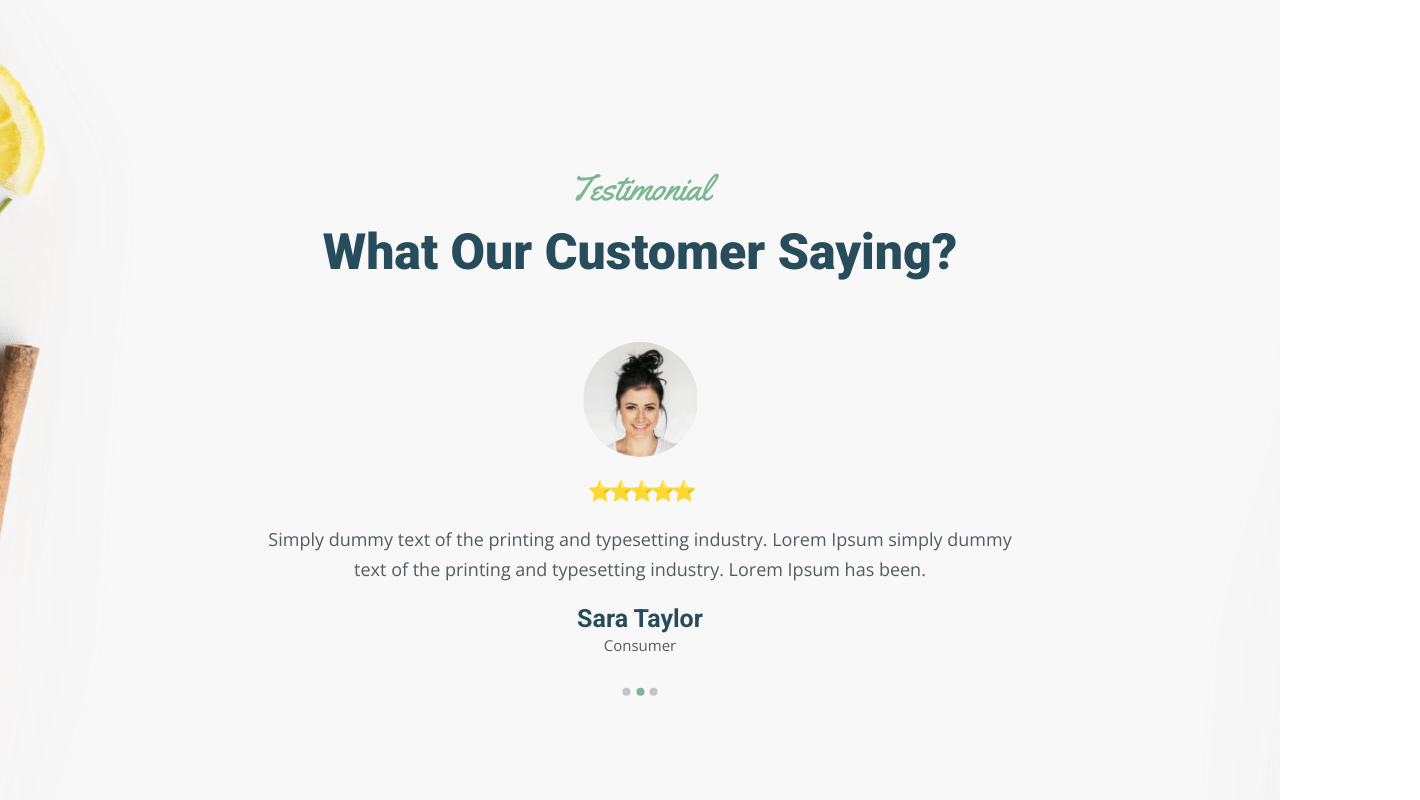
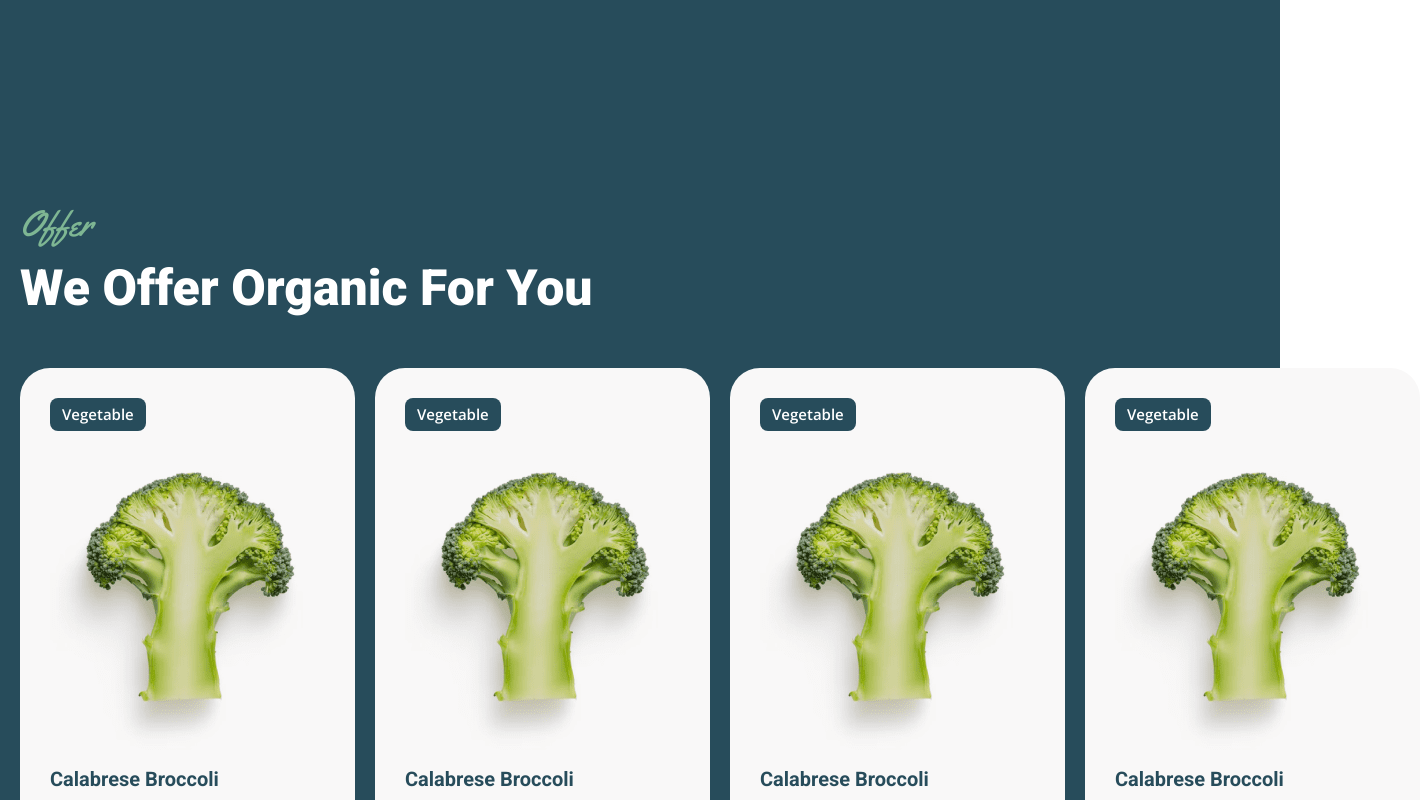
Before and after one commit to KyrychenkoDmytro/sigma, a React (Create React App) app in the folder final/: page / in a window 1280 px wide. Shown: the top 800 px of the page, 1420 px wide, since content can reach past the window. Built offline with nearby package versions, Linux system fonts and the light colour scheme.

Commit message:
Offer section

```diff
--- /dev/null
+++ b/final/src/Components/Offer/Offer.jsx
@@ -0,0 +1,22 @@
+import './Offer.scss';
+import CategoriesItem from '../CategoriesItem/CategoriesItem';
+
+const Offer = () => {
+    return (
+        <section className="Offer">
+            <div className="container">
+                <div className="Offer__wrap">
+                    <div className="title-label Offer__title-label">Offer</div>
+                    <h2 className="title Offer__title">We Offer Organic For You</h2>
+                    <div className="Offer__wrap-items">
+                        {[...Array(4)].map((_, index) => (
+                            <CategoriesItem key={index} />
+                        ))}
+                    </div>
+                </div>
+            </div>
+        </section>
+    );
+}
+
+export default Offer;
--- /dev/null
+++ b/final/src/Components/Offer/Offer.scss
@@ -0,0 +1,21 @@
+@import '../../scss/variables';
+
+.Offer {
+    padding: 200px 0;
+    background-color: $darkSlateGray;
+
+    &__title-label {
+        margin-bottom: 10px;
+    }
+
+    &__title {
+        margin-bottom: 50px;
+        color: #fff;
+    }
+
+    &__wrap-items {
+        display: grid;
+        grid-template-columns: repeat(4, 1fr);
+        gap: 20px;
+    }
+}
--- a/final/src/Components/Testimonial/Testimonial.scss
+++ b/final/src/Components/Testimonial/Testimonial.scss
@@ -104,10 +104,15 @@
         &::after {
             content: "";
             display: block;
+            box-sizing: border-box;
             width: 200px;
             height: 200px;
+            border: 6px solid #fff;
             border-radius: 50%;
             position: absolute;
+            top: 50%;
+            left: 50%;
+            transform: translate(-50%, -50%);
         }
     }
 }
--- a/final/src/pages/Home/Home.jsx
+++ b/final/src/pages/Home/Home.jsx
@@ -4,6 +4,7 @@ import OfferBanner from '../../Components/OfferBanner/OfferBanner';
 import AboutUs from '../../Components/AboutUs/AboutUs';
 import Categories from '../../Containers/Categories/Categories';
 import Testimonial from '../../Components/Testimonial/Testimonial';
+import Offer from '../../Components/Offer/Offer';
 
 const Home = () => {
     return (
@@ -12,7 +13,8 @@ const Home = () => {
             {/* <OfferBanner /> */}
             {/* <AboutUs /> */}
             {/* <Categories /> */}
-            <Testimonial />
+            {/* <Testimonial /> */}
+            <Offer />
         </main>
     );
 }
```
